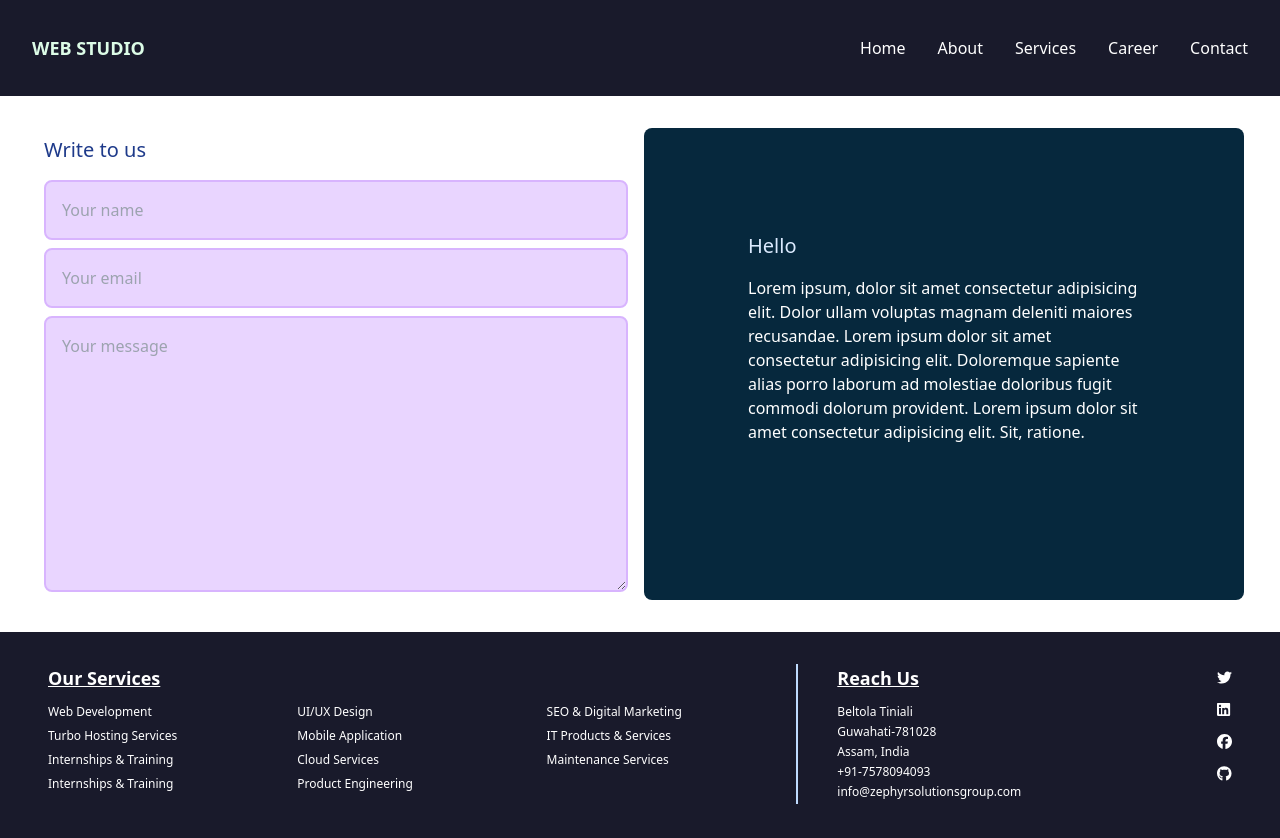
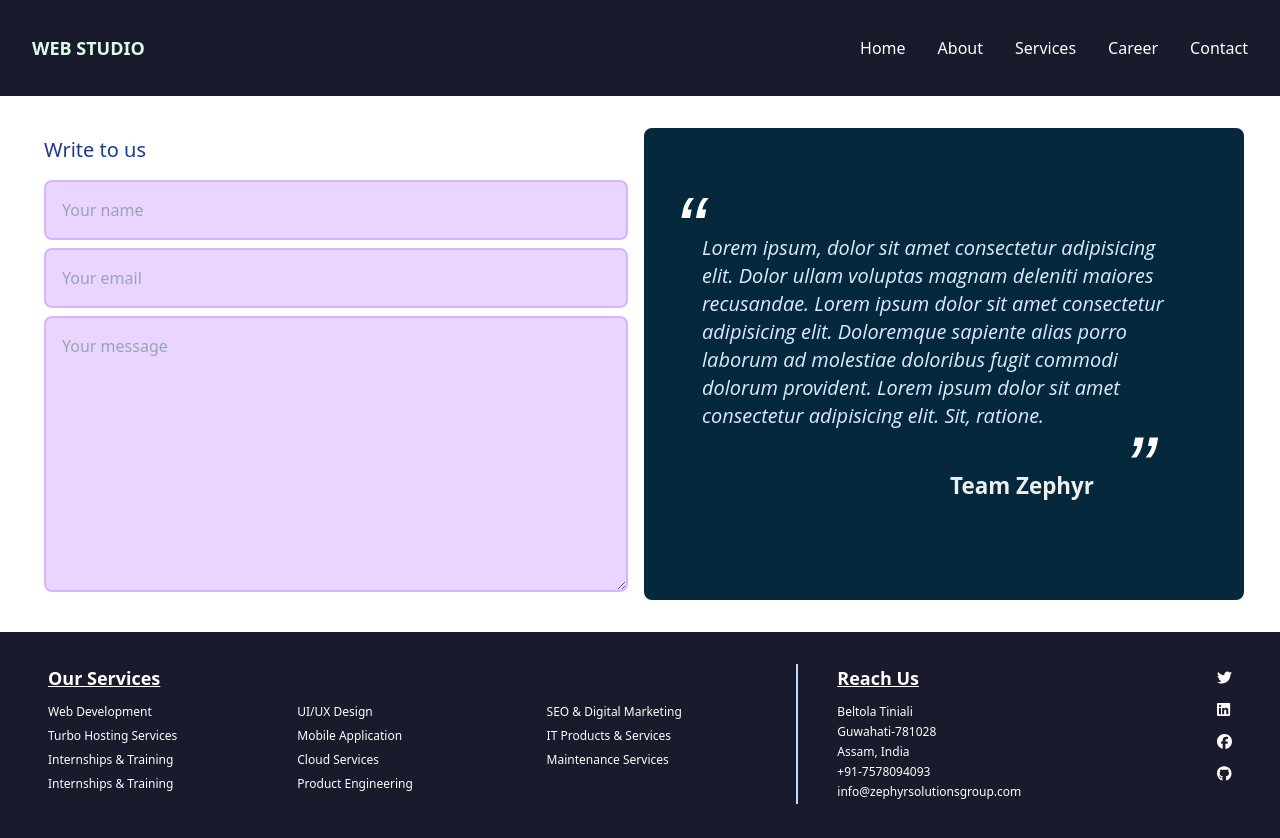
Before and after one commit to jdx-code/zs-react, a React (Create React App) app: page /contact in a window 1280 px wide. Shown: the top 838 px of the page. Built offline with nearby package versions, Linux system fonts and the light colour scheme.

Commit message:
Added blockquote section in contact component

```diff
--- a/src/Pages/Contact.jsx
+++ b/src/Pages/Contact.jsx
@@ -12,9 +12,11 @@ const Contact = () => {
                 </form>
             </div>
             <div className='w-full max-w-[600px] p-2 bg-[#06283D] rounded-lg'>
-                <div className='w-full p-24 text-white'>
-                    <p className='text-xl text-blue-100 pb-4'>Hello</p>
-                    <p>Lorem ipsum, dolor sit amet consectetur adipisicing elit. Dolor ullam voluptas magnam deleniti maiores recusandae. Lorem ipsum dolor sit amet consectetur adipisicing elit. Doloremque sapiente alias porro laborum ad molestiae doloribus fugit commodi dolorum provident. Lorem ipsum dolor sit amet consectetur adipisicing elit. Sit, ratione.</p>
+                <div className='w-full px-12 py-24 text-white'>
+                    <blockquote>
+                        <p className='text-xl text-blue-100 pb-4'>Lorem ipsum, dolor sit amet consectetur adipisicing elit. Dolor ullam voluptas magnam deleniti maiores recusandae. Lorem ipsum dolor sit amet consectetur adipisicing elit. Doloremque sapiente alias porro laborum ad molestiae doloribus fugit commodi dolorum provident. Lorem ipsum dolor sit amet consectetur adipisicing elit. Sit, ratione.</p>
+                        <span>Team Zephyr</span>
+                    </blockquote>
                 </div>
             </div>
         </div>
--- a/src/index.css
+++ b/src/index.css
@@ -93,6 +93,49 @@ body{
   border-right: 25px solid transparent;
   border-left: 16px solid transparent;
 }
+
+blockquote{
+  font-size: 1.4em;
+  width:100%;
+  margin:0;
+  font-family:Open Sans;
+  font-style:italic;
+  color: #555555;
+  padding:2px;
+  line-height:1.6;
+  position: relative;
+}
+
+blockquote::before{
+  font-family:Arial;
+  content: "\201C";
+  color:#fff;
+  font-size:4em;
+  position: absolute;
+  left: -25px;
+  top:-75px;
+}
+
+blockquote::after{
+  font-family:Arial;
+  content: "\201D";
+  color:#fff;
+  font-size:4em;
+  position: absolute;
+  left: 425px;
+  top:165px;
+}
+
+blockquote span{
+  display:block;
+  color:#efefef;
+  font-style: normal;
+  font-weight: bold;
+  margin-top:1em;
+  position: absolute;
+  left: 250px;
+
+}
 /* ============ flip hover styles ============ */
 
 /* .mainContainer{
```
